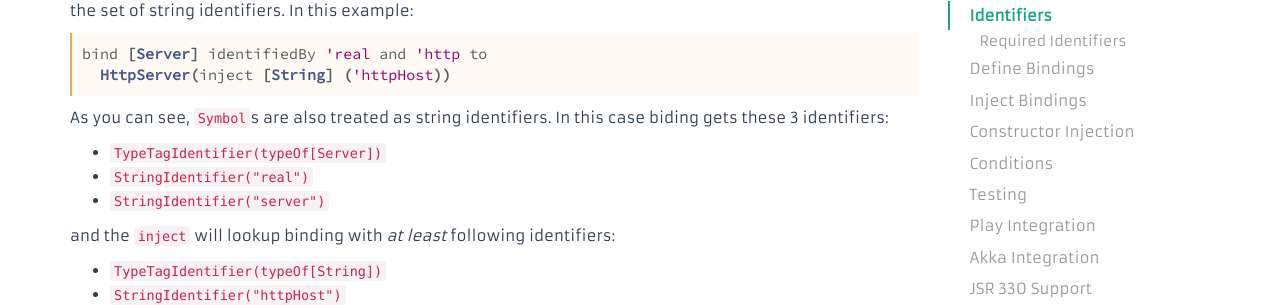
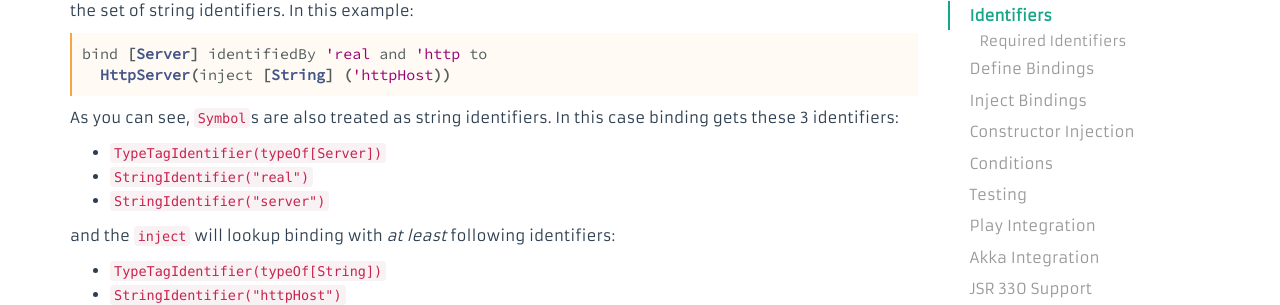
Before and after one commit to scaldi/scaldi-website, a Jekyll site: the page built from learn.md, in a window 1280 px wide and 1400 px high, scrolled down 10975 px. Shown: the part 152-457 px from the top of the window. Built offline with Jekyll 4.4.1, drawn with Linux system fonts in a browser that asks for light colours; some of the changed text lies outside the part shown.

Commit message:
Fix typo
s/biding/binding/g

```diff
--- a/learn.md
+++ b/learn.md
@@ -501,7 +501,7 @@ bind [Server] identifiedBy 'real and 'http to
   HttpServer(inject [String] ('httpHost))
 {% endhighlight %}
 
-As you can see, `Symbol`s are also treated as string identifiers. In this case biding gets these 3 identifiers:
+As you can see, `Symbol`s are also treated as string identifiers. In this case binding gets these 3 identifiers:
 
 * `TypeTagIdentifier(typeOf[Server])`
 * `StringIdentifier("real")`
@@ -565,7 +565,7 @@ val dangerousDb = inject [DB] ('experimental) // ExperimentalDb
 
 ## Define Bindings
 
-Scaldi provides a biding DSL which you can you can use inside of the `Module`. Here is an example of how you can create the bindings:
+Scaldi provides a binding DSL which you can you can use inside of the `Module`. Here is an example of how you can create the bindings:
 
 {% highlight scala %}
 class AppModule extends Module {
```
